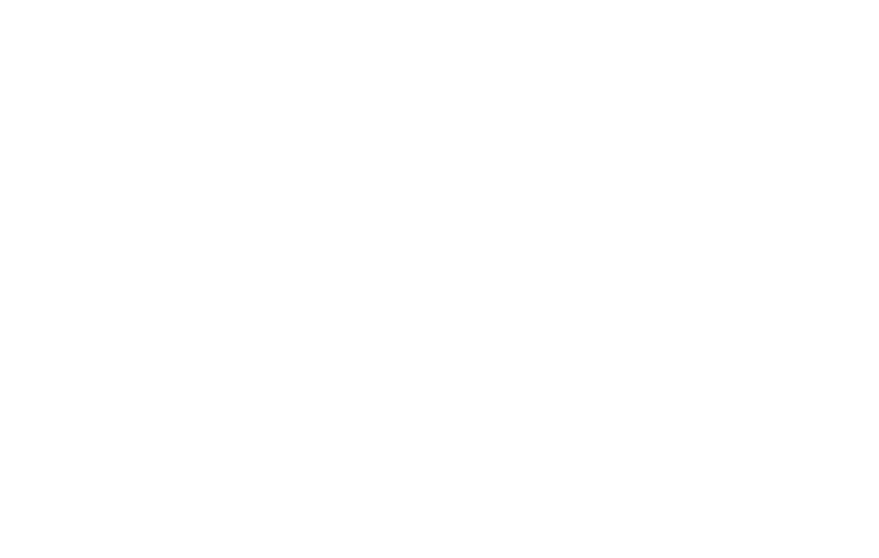
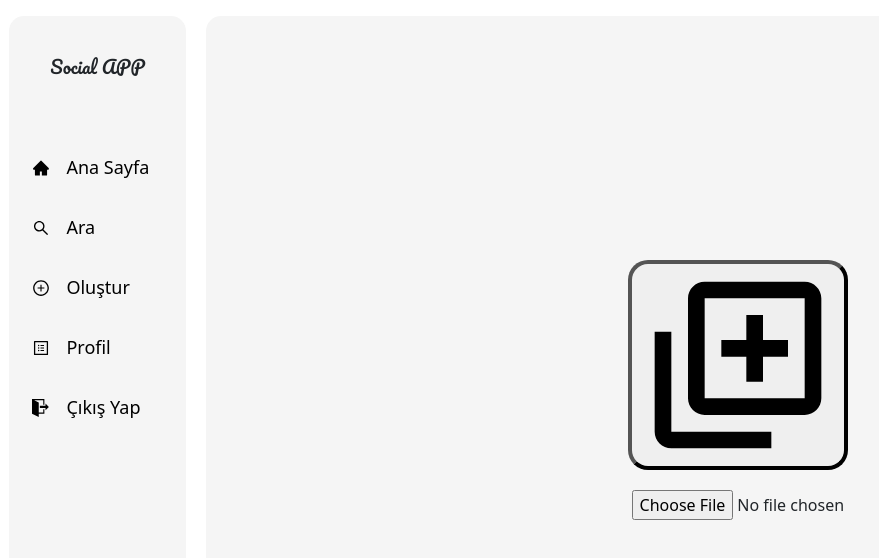
Before and after one commit to msfsgl58/social-app, a React (Create React App) app in the folder web/: page /NewPost in a window 1280 px wide. Before the commit this address had no page. Shown: the top 558 px of the page, without its empty margins (1-880 px from the left). Built offline with nearby package versions, Linux system fonts and the light colour scheme.

Commit message:
Create "CreatePost" page and uploading photo

```diff
--- a/web/src/App.js
+++ b/web/src/App.js
@@ -1,5 +1,6 @@
 import "bootstrap/dist/css/bootstrap.min.css";
 import { Routes, Route, Navigate } from "react-router-dom";
+import CreatePostPage from "./screen/CreatePostPage";
 import HomePage from "./screen/HomePage";
 import LoginPage from "./screen/LoginPage";
 import ProfilePage from "./screen/ProfilePage";
@@ -14,6 +15,7 @@
       <Route path="/Profil" element={<ProfilePage />} />
       <Route path="/Login" element={<LoginPage />} />
       <Route path="/Register" element={<RegisterPage />} />
+      <Route path="/NewPost" element={<CreatePostPage />} />
     </Routes>
   );
 }
--- a/web/src/menuFolder/left-menu-data.js
+++ b/web/src/menuFolder/left-menu-data.js
@@ -17,7 +17,7 @@
   },
   {
     title: "Oluştur",
-    path: "/",
+    path: "/NewPost",
     icon: <AiIcons.AiOutlinePlusCircle />,
     cName: "nav-text",
   },
--- /dev/null
+++ b/web/src/screen/CreatePostPage.css
@@ -0,0 +1,25 @@
+.AddIconButton {
+  border-style: outset;
+  border-radius: 20px;
+  border-width: 4px;
+}
+
+.AddIcon {
+  width: 200px;
+  height: 200px;
+}
+
+.AddIconDiv {
+  width: 100%;
+  height: 100%;
+  align-items: center;
+  justify-content: center;
+  display: flex;
+  flex-direction: column;
+}
+
+.InputDiv {
+  margin: 20px;
+  border-radius: 20px;
+  margin-left: 120px;
+}
--- /dev/null
+++ b/web/src/screen/CreatePostPage.js
@@ -0,0 +1,68 @@
+/* eslint-disable jsx-a11y/alt-text */
+import "bootstrap/dist/css/bootstrap.min.css";
+import "./App.css";
+import "./CreatePostPage.css";
+import LeftMenu from "../menuFolder/left-menu";
+import { useEffect, useState } from "react";
+import axios from "axios";
+import { connect } from "react-redux";
+import { BiAddToQueue } from "react-icons/bi";
+
+const CreatePostPage = (props) => {
+  const [postImage, setPostImage] = useState(null);
+
+  // console.log(props.state)
+  // console.log(postImage)
+
+  const post = () => {
+    if (postImage === null) {
+      alert("Resim Seçilmedi");
+    } else {
+      const formData = new FormData();
+      formData.append("name", props.state.username);
+      formData.append("post", postImage);
+      axios
+        .post("http://192.168.1.106:3100/post", formData)
+        .then((result) => {
+          console.log("başarılı" + result);
+        })
+        .catch((err) => {
+          console.log(err);
+        });
+    }
+  };
+
+  return (
+    <div className="background">
+      <LeftMenu />
+      <div className="main">
+        <div className="AddIconDiv">
+          <button
+            className="AddIconButton"
+            onClick={() => {
+              post();
+            }}
+          >
+            <BiAddToQueue className="AddIcon" />
+          </button>
+          <div className="InputDiv">
+            <form>
+              <input
+                type={"file"}
+                onChange={(e) => setPostImage(e.target.files[0])}
+              />
+            </form>
+          </div>
+        </div>
+      </div>
+    </div>
+  );
+};
+
+const mapStateToProps = (state) => {
+  return {
+    state: state,
+  };
+};
+
+export default connect(mapStateToProps)(CreatePostPage);
```
